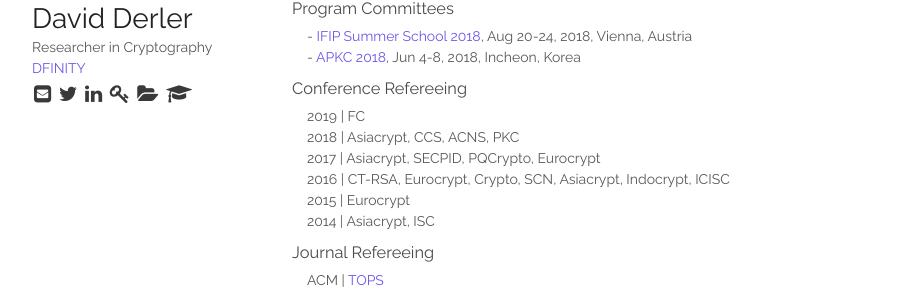
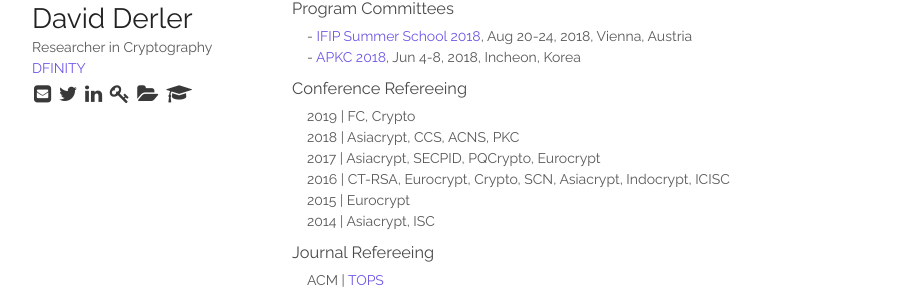
Before and after one commit to derlerd/derlerd.github.io, a Jekyll site: the page built from index.html, in a window 1280 px wide and 900 px high, scrolled down 3204 px. Shown: the part 214-507 px from the top of the window, without its empty margins (178-1101 px from the left). Built offline with Jekyll 4.4.1, drawn with Linux system fonts in a browser that asks for light colours.

Commit message:
update reviews

```diff
--- a/_includes/professional.html
+++ b/_includes/professional.html
@@ -9,7 +9,7 @@
 
   <h3>Conference Refereeing</h3>
   <ul>
-  	<li>2019 | FC</li>
+  	<li>2019 | FC, Crypto</li>
     <li>2018 | Asiacrypt, CCS, ACNS, PKC</li>
     <li>2017 | Asiacrypt, SECPID, PQCrypto, Eurocrypt</li>
     <li>2016 | CT-RSA, Eurocrypt, Crypto, SCN, Asiacrypt, Indocrypt, ICISC</li>
```
